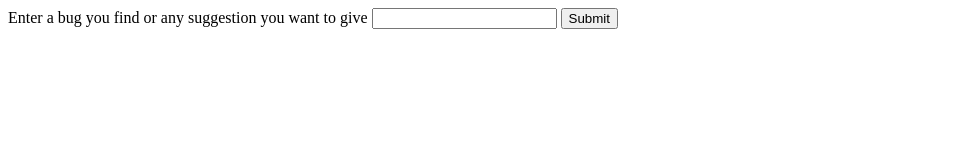
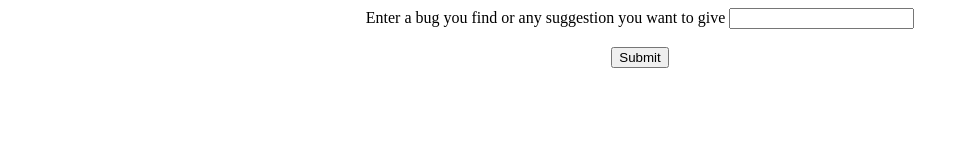
Before and after one commit to Gauravkumar1502/CC-ST, a plain HTML site: page index.html in a window 1280 px wide. Shown: the whole page, without its empty margins (0-969 px from the left). Drawn offline with Linux system fonts and the light colour scheme.

Commit message:
Update index.html

```diff
--- a/index.html
+++ b/index.html
@@ -3,10 +3,12 @@
     <title>Feedback For</title>
    </Head>
   <body>
+    <center>
     <form methord="post" action="feedbacck.java">
       <label for="feedback">Enter a bug you find or any suggestion you want to give</label>
-      <input type="textarea" name="feedback"/>
+      <input type="textarea" name="feedback"/><br><br>
       <input type="submit" value="Submit"/>
     </form>
+    </center>
   </body>
 </Html>
```
